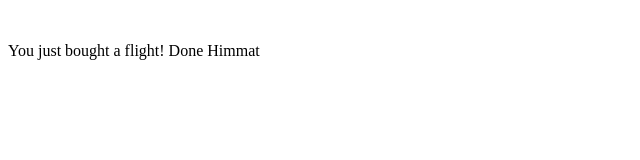
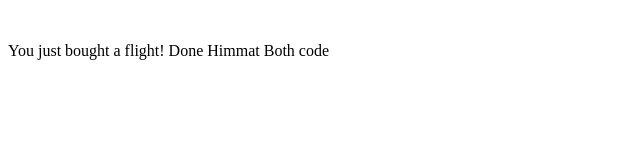
Before and after one commit to anku176/anku176.github.io, a plain HTML site: page flight.html in a window 1280 px wide. Shown: the full height of the page, 0-640 px from the left. Drawn offline with Linux system fonts and the light colour scheme.

Commit message:
Update flight.html

```diff
--- a/flight.html
+++ b/flight.html
@@ -11,7 +11,7 @@
 <meta name="com.silverpop.cothost" content="campaign-ca-1.goacoustic.com" />
 
 
-<!--<script src="http://contentz.mkt81.net/lp/static/js/iMAWebCookie.js?3ffe9725-177d64fffb3-0dabe521464f81af54f1831dff3eeb60&h=www.pages08.net" type="text/javascript"></script> -->
+<script src="http://contentz.mkt81.net/lp/static/js/iMAWebCookie.js?3ffe9725-177d64fffb3-0dabe521464f81af54f1831dff3eeb60&h=www.pages08.net" type="text/javascript"></script>
 
 
 <!-- For external web sites running under SSL protocol (https://) please uncomment this block and comment out the non-secure (http://) implementation. -->
@@ -31,6 +31,6 @@ height="0" width="0" style="display:none;visibility:hidden"></iframe></noscript>
 <!-- End Google Tag Manager (noscript) -->
      <p>&nbsp;</p>
 
-    <p>You just bought a flight! Done Himmat</p>
+    <p>You just bought a flight! Done Himmat Both code</p>
 </body>
 </html>
```
